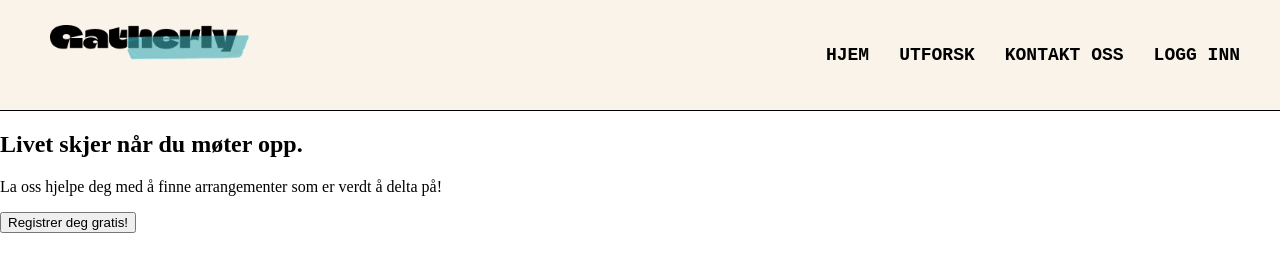
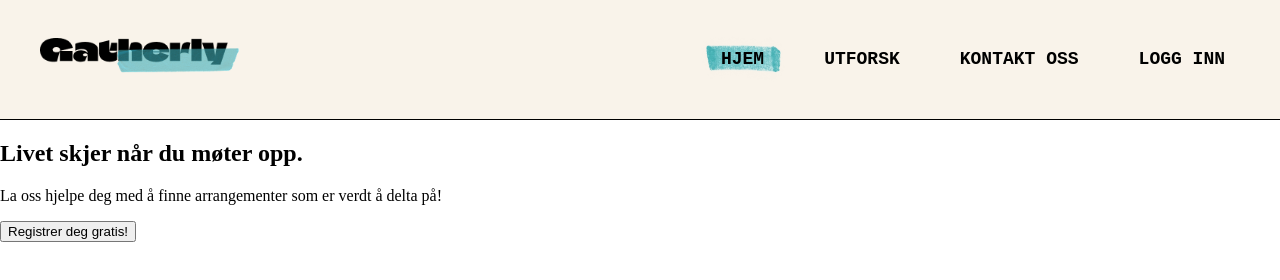
Before and after one commit to Harzvik/gatherly-gruppe-3, a website built with Vite: page index.html in a window 1280 px wide. Built offline with nearby package versions, Linux system fonts and the light colour scheme.

Commit message:
funksjon for putte .active dersom currentpathen er riktig! + css for header

```diff
--- a/src/css/components/header.css
+++ b/src/css/components/header.css
@@ -30,20 +30,32 @@
     text-transform: uppercase;
     font-size: var(--fs-header);
     position: relative;
+    padding: 5px 15px;
+    z-index: 1;
 }
 
-.header-divider {
-    border: 0;
-    border-top: 1px solid var(--color-text);
-    margin-top: 20px;
-    width: 100%;
+.nav-item.active::after {
+    content: "";
+    position: absolute;
+    background-image: url('/assets/component_assets/cyan_markings/marking2.webp');
+    background-size: 100% 100%;
+    background-repeat: no-repeat;
+    background-position: center;
+
+    top: 50%;
+    left: 50%;
+    transform: translate(-50%, -50%);
+    width: 120%;
+    height: 3rem;
+
+    z-index: -1;
 }
 
 .logo-wrapper {
     position: relative;
-    align-items: center;
     text-decoration: none;
-    padding: 5px 10px;
+    padding: 18px 0 0 0;
+    display: block;
 }
 
 .logo-wrapper img {
@@ -53,6 +65,13 @@
     position: relative;
 }
 
+.header-divider {
+    border: 0;
+    border-top: 1px solid var(--color-text);
+    margin-top: 1.3rem;
+    width: 100%;
+}
+
 /*
     MOBIL SKJERMER
 */
--- a/src/ts/components/header.ts
+++ b/src/ts/components/header.ts
@@ -4,28 +4,49 @@ export class HeaderComponent extends HTMLElement {
         <header class="main-header">
             <nav class="nav-container">
                 <a href="../index.html" class="logo-wrapper">
-                    <img src="../public/assets/gatherly_logo.png" alt="gatherly-logo"/>
+                    <img src="../assets/gatherly_logo.png" alt="gatherly-logo"/>
                 </a>
                 <ul class="nav-links">
                     <li>
-                        <a href="../index.html" class=nav-item active>Hjem</a>
+                        <a href="../index.html" class="nav-item">Hjem</a>
                     </li>
                     <li>
-                        <a href="../utforsk.html" class=nav-item>Utforsk</a>
+                        <a href="../utforsk.html" class="nav-item">Utforsk</a>
                     </li>
                     <li>
-                        <a href="../kontakt.html" class=nav-item>Kontakt oss</a>
+                        <a href="../kontakt.html" class="nav-item">Kontakt oss</a>
                     </li>
                     <li style="display: none;">
-                        <a href="../minSide.html" class=nav-item>Min Side</a>
+                        <a href="../minSide.html" class="nav-item">Min Side</a>
                     </li>
                     <li>
-                        <a href="../loggInn.html" class=nav-item>Logg inn</a>
+                        <a href="../loggInn.html" class="nav-item">Logg inn</a>
                     </li>
                 </ul>
             </nav>
             <hr class="header-divider">
         </header>
     `;
-  }
+    this.setActiveLink();
 }
+
+private setActiveLink(): void {
+    const currentPath = window.location.pathname;
+    const navLinks = this.querySelectorAll('.nav-item');
+    console.log("current path:", currentPath);
+
+    navLinks.forEach((link) => {
+        const href = link.getAttribute('href');
+        console.log("sjekker lenker med href:", href);
+
+        if(href) {
+            const cleanHref = href.split('/').pop();
+            const cleanPath = currentPath.split('/').pop() || 'index.html';
+
+            if(cleanPath === cleanHref) {
+                console.log("match! legger til active på:", href);
+                link.classList.add('active');
+            }
+        }
+    });
+}}
```
